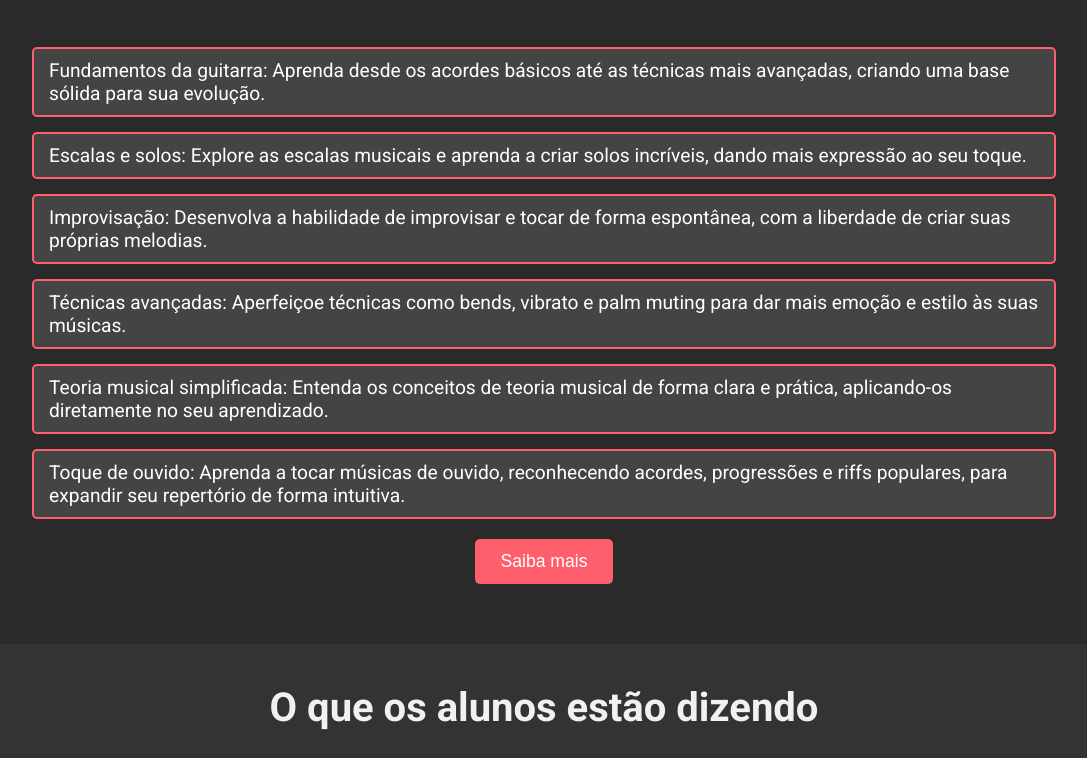
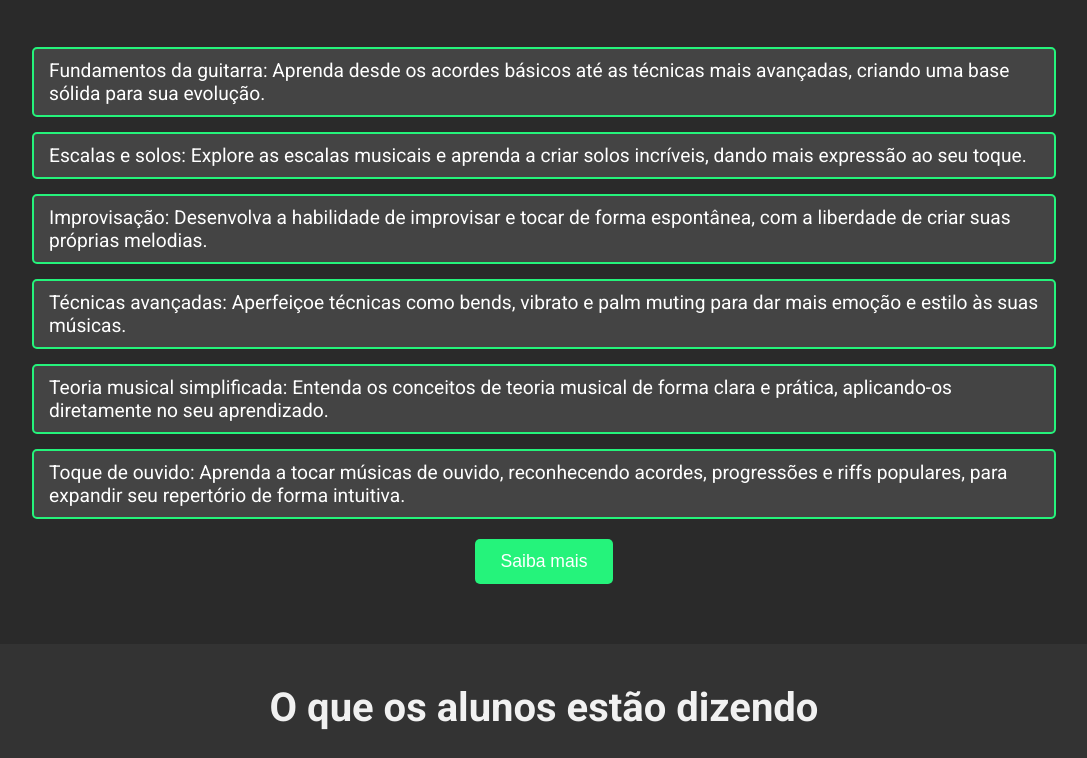
Before and after one commit to del-iron/paginadevendas, a plain HTML site: page index.html in a window 1280 px wide. Shown: the part 433-1191 px from the top of the page, without its empty margins (96-1183 px from the left). Drawn offline with Linux system fonts and the light colour scheme.

Commit message:
mudando a cor

```diff
--- a/style.css
+++ b/style.css
@@ -78,14 +78,14 @@
     margin: 15px 0;
     padding: 10px 15px;
     background-color: #444; /* Cor de fundo para os itens */
-    border: 2px solid #ff5f6d; /* Borda personalizada */
+    border: 2px solid #25f37b; /* Borda personalizada */
     border-radius: 5px; /* Bordas arredondadas */
     color: #fff;
     transition: all 0.3s ease; /* Transição suave para hover */
   }
 
   .curso ul li:hover {
-    background-color: #ff5f6d; /* Cor de fundo no hover */
+    background-color: #25f37b; /* Cor de fundo no hover */
     color: #fff; /* Cor do texto no hover */
     transform: translateX(10px); /* Efeito de movimento no hover */
   }
@@ -93,7 +93,7 @@
 
   /* Estiliza o botão dentro da seção do curso */
   .curso button {
-    background-color: #ff5f6d;  /* Cor de fundo do botão */
+    background-color: #25f37b;  /* Cor de fundo do botão */
     color: white;  /* Cor do texto do botão */
     border: none;  /* Remove a borda padrão */
     padding: 12px 25px;  /* Espaçamento interno */
```
